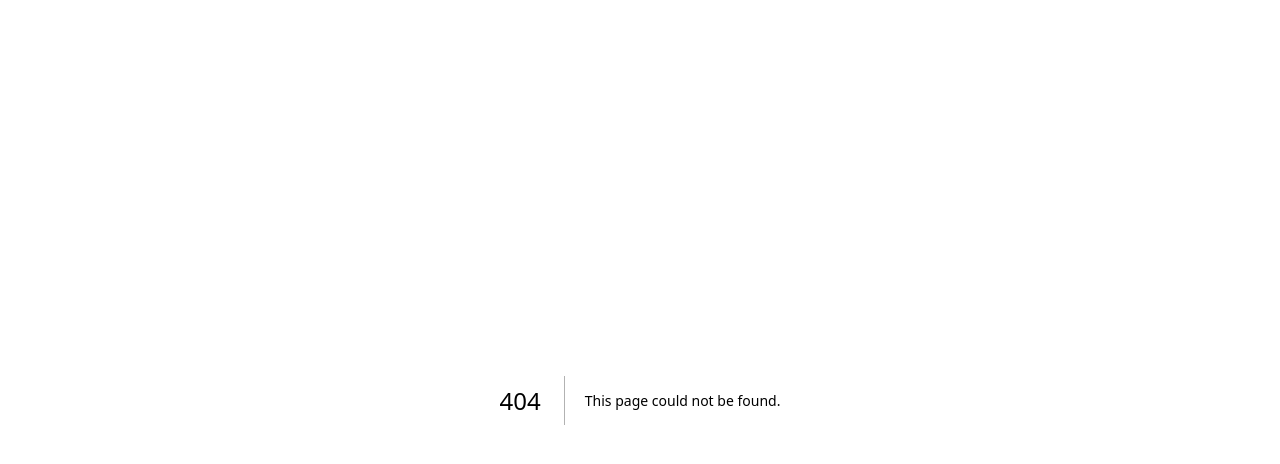
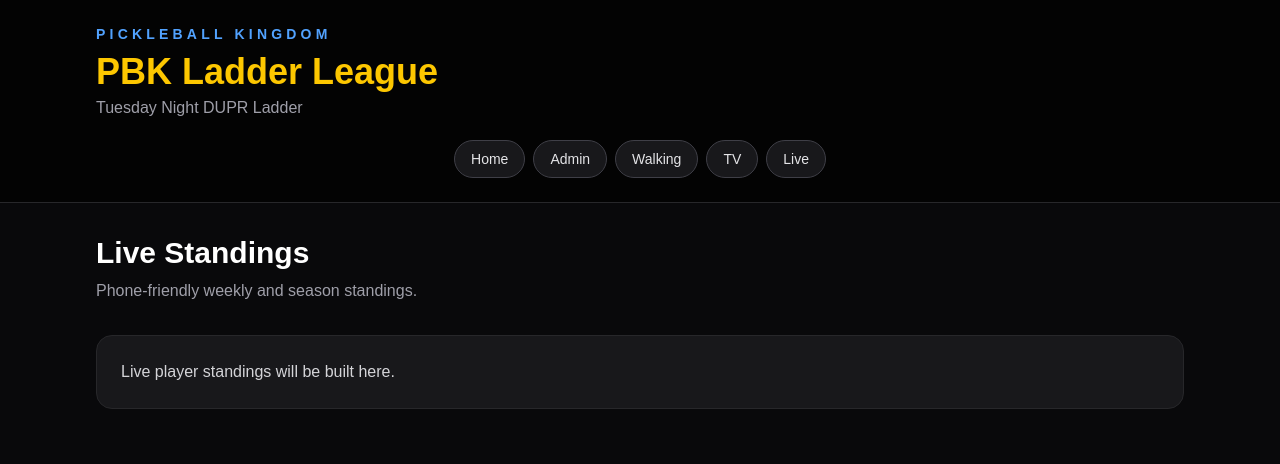
Before and after one commit to PabloPBK/pbk-ladder-league, a Next.js app: page /live in a window 1280 px wide. Before the commit this address had no page. Shown: the top 464 px of the page. Built offline with nearby package versions, Linux system fonts and the light colour scheme.

Commit message:
Add shared PBK layout and navigation components

```diff
--- /dev/null
+++ b/app/admin/page.tsx
@@ -0,0 +1,16 @@
+import { AppLayout } from "@/components/layout/AppLayout";
+
+export default function AdminPage() {
+  return (
+    <AppLayout
+      title="Admin Control Center"
+      description="Manage players, rounds, courts, partnerships, and results."
+    >
+      <div className="rounded-2xl border border-zinc-800 bg-zinc-900 p-6">
+        <p className="text-zinc-300">
+          The league-night dashboard will be built here.
+        </p>
+      </div>
+    </AppLayout>
+  );
+}
--- /dev/null
+++ b/app/live/page.tsx
@@ -0,0 +1,16 @@
+import { AppLayout } from "@/components/layout/AppLayout";
+
+export default function LivePage() {
+  return (
+    <AppLayout
+      title="Live Standings"
+      description="Phone-friendly weekly and season standings."
+    >
+      <div className="rounded-2xl border border-zinc-800 bg-zinc-900 p-6">
+        <p className="text-zinc-300">
+          Live player standings will be built here.
+        </p>
+      </div>
+    </AppLayout>
+  );
+}
--- a/app/page.tsx
+++ b/app/page.tsx
@@ -1,65 +1,29 @@
-import Image from "next/image";
+import { AppLayout } from "@/components/layout/AppLayout";
+import { PBKButton } from "@/components/ui/PBKButton";
 
 export default function Home() {
   return (
-    <div className="flex flex-col flex-1 items-center justify-center bg-zinc-50 font-sans dark:bg-black">
-      <main className="flex flex-1 w-full max-w-3xl flex-col items-center justify-between py-32 px-16 bg-white dark:bg-black sm:items-start">
-        <Image
-          className="dark:invert"
-          src="/next.svg"
-          alt="Next.js logo"
-          width={100}
-          height={20}
-          priority
-        />
-        <div className="flex flex-col items-center gap-6 text-center sm:items-start sm:text-left">
-          <h1 className="max-w-xs text-3xl font-semibold leading-10 tracking-tight text-black dark:text-zinc-50">
-            To get started, edit the page.tsx file.
-          </h1>
-          <p className="max-w-md text-lg leading-8 text-zinc-600 dark:text-zinc-400">
-            Looking for a starting point or more instructions? Head over to{" "}
-            <a
-              href="https://vercel.com/templates?framework=next.js&utm_source=create-next-app&utm_medium=appdir-template-tw&utm_campaign=create-next-app"
-              className="font-medium text-zinc-950 dark:text-zinc-50"
-            >
-              Templates
-            </a>{" "}
-            or the{" "}
-            <a
-              href="https://nextjs.org/learn?utm_source=create-next-app&utm_medium=appdir-template-tw&utm_campaign=create-next-app"
-              className="font-medium text-zinc-950 dark:text-zinc-50"
-            >
-              Learning
-            </a>{" "}
-            center.
-          </p>
-        </div>
-        <div className="flex flex-col gap-4 text-base font-medium sm:flex-row">
-          <a
-            className="flex h-12 w-full items-center justify-center gap-2 rounded-full bg-foreground px-5 text-background transition-colors hover:bg-[#383838] dark:hover:bg-[#ccc] md:w-[158px]"
-            href="https://vercel.com/new?utm_source=create-next-app&utm_medium=appdir-template-tw&utm_campaign=create-next-app"
-            target="_blank"
-            rel="noopener noreferrer"
-          >
-            <Image
-              className="dark:invert"
-              src="/vercel.svg"
-              alt="Vercel logomark"
-              width={16}
-              height={16}
-            />
-            Deploy Now
-          </a>
-          <a
-            className="flex h-12 w-full items-center justify-center rounded-full border border-solid border-black/[.08] px-5 transition-colors hover:border-transparent hover:bg-black/[.04] dark:border-white/[.145] dark:hover:bg-[#1a1a1a] md:w-[158px]"
-            href="https://nextjs.org/docs?utm_source=create-next-app&utm_medium=appdir-template-tw&utm_campaign=create-next-app"
-            target="_blank"
-            rel="noopener noreferrer"
-          >
-            Documentation
-          </a>
-        </div>
-      </main>
-    </div>
+    <AppLayout
+      title="League Night"
+      description="Choose the view you need for tonight's ladder."
+    >
+      <div className="grid gap-4 sm:grid-cols-2">
+        <PBKButton href="/admin" primary>
+          🛠 Admin Control Center
+        </PBKButton>
+
+        <PBKButton href="/walking">
+          🚶 Walking Mode
+        </PBKButton>
+
+        <PBKButton href="/tv">
+          📺 TV Display
+        </PBKButton>
+
+        <PBKButton href="/live">
+          📊 Live Standings
+        </PBKButton>
+      </div>
+    </AppLayout>
   );
 }
--- /dev/null
+++ b/app/tv/page.tsx
@@ -0,0 +1,17 @@
+import { AppLayout } from "@/components/layout/AppLayout";
+
+export default function TVPage() {
+  return (
+    <AppLayout
+      title="TV Display"
+      description="Live standings, court assignments, results, and round progress."
+      showNavigation={false}
+    >
+      <div className="rounded-2xl border border-zinc-800 bg-zinc-900 p-6">
+        <p className="text-zinc-300">
+          The full-screen broadcast display will be built here.
+        </p>
+      </div>
+    </AppLayout>
+  );
+}
--- /dev/null
+++ b/app/walking/page.tsx
@@ -0,0 +1,16 @@
+import { AppLayout } from "@/components/layout/AppLayout";
+
+export default function WalkingPage() {
+  return (
+    <AppLayout
+      title="Walking Mode"
+      description="Confirm each court's partnership with one tap."
+    >
+      <div className="rounded-2xl border border-zinc-800 bg-zinc-900 p-6">
+        <p className="text-zinc-300">
+          Quick Partner Selection will be built here next.
+        </p>
+      </div>
+    </AppLayout>
+  );
+}
--- /dev/null
+++ b/components/layout/AppLayout.tsx
@@ -0,0 +1,54 @@
+import type { ReactNode } from "react";
+import { Navigation } from "@/components/navigation/Navigation";
+
+type AppLayoutProps = {
+  title: string;
+  description?: string;
+  children: ReactNode;
+  showNavigation?: boolean;
+};
+
+export function AppLayout({
+  title,
+  description,
+  children,
+  showNavigation = true,
+}: AppLayoutProps) {
+  return (
+    <main className="min-h-screen bg-[#09090b] text-white">
+      <header className="border-b border-zinc-800 bg-black/70">
+        <div className="mx-auto flex w-full max-w-6xl flex-col gap-5 px-5 py-6 sm:px-8">
+          <div>
+            <p className="text-sm font-semibold uppercase tracking-[0.3em] text-blue-400">
+              Pickleball Kingdom
+            </p>
+
+            <h1 className="mt-2 text-3xl font-bold text-yellow-400 sm:text-4xl">
+              PBK Ladder League
+            </h1>
+
+            <p className="mt-1 text-zinc-400">
+              Tuesday Night DUPR Ladder
+            </p>
+          </div>
+
+          {showNavigation && <Navigation />}
+        </div>
+      </header>
+
+      <section className="mx-auto w-full max-w-6xl px-5 py-8 sm:px-8">
+        <div className="mb-8">
+          <h2 className="text-3xl font-bold">{title}</h2>
+
+          {description && (
+            <p className="mt-2 max-w-2xl text-zinc-400">
+              {description}
+            </p>
+          )}
+        </div>
+
+        {children}
+      </section>
+    </main>
+  );
+}
--- /dev/null
+++ b/components/navigation/Navigation.tsx
@@ -0,0 +1,28 @@
+import Link from "next/link";
+
+const links = [
+  { href: "/", label: "Home" },
+  { href: "/admin", label: "Admin" },
+  { href: "/walking", label: "Walking" },
+  { href: "/tv", label: "TV" },
+  { href: "/live", label: "Live" },
+];
+
+export function Navigation() {
+  return (
+    <nav
+      aria-label="Primary navigation"
+      className="flex flex-wrap justify-center gap-2"
+    >
+      {links.map((link) => (
+        <Link
+          key={link.href}
+          href={link.href}
+          className="rounded-full border border-zinc-700 bg-zinc-900 px-4 py-2 text-sm font-medium text-zinc-200 transition hover:border-blue-500 hover:text-white"
+        >
+          {link.label}
+        </Link>
+      ))}
+    </nav>
+  );
+}
--- /dev/null
+++ b/components/ui/PBKButton.tsx
@@ -0,0 +1,27 @@
+import Link from "next/link";
+import type { ReactNode } from "react";
+
+type PBKButtonProps = {
+  href: string;
+  children: ReactNode;
+  primary?: boolean;
+};
+
+export function PBKButton({
+  href,
+  children,
+  primary = false,
+}: PBKButtonProps) {
+  return (
+    <Link
+      href={href}
+      className={
+        primary
+          ? "flex min-h-16 items-center justify-center rounded-2xl bg-blue-600 px-6 py-4 text-center text-lg font-semibold text-white transition hover:bg-blue-500"
+          : "flex min-h-16 items-center justify-center rounded-2xl border border-zinc-700 bg-zinc-900 px-6 py-4 text-center text-lg font-semibold text-white transition hover:border-zinc-500 hover:bg-zinc-800"
+      }
+    >
+      {children}
+    </Link>
+  );
+}
```
